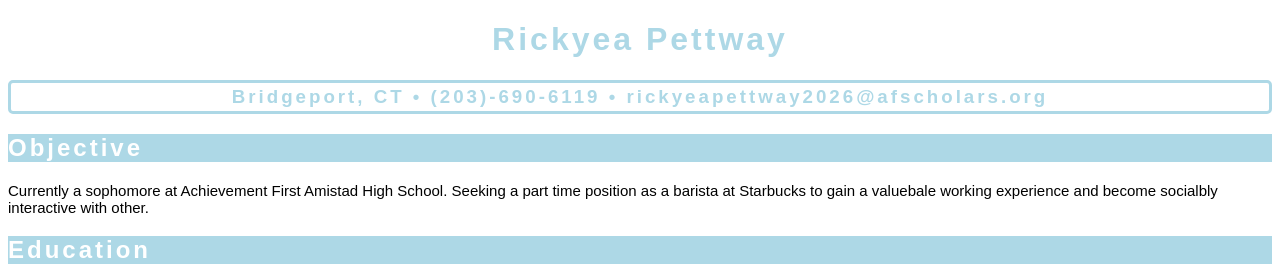
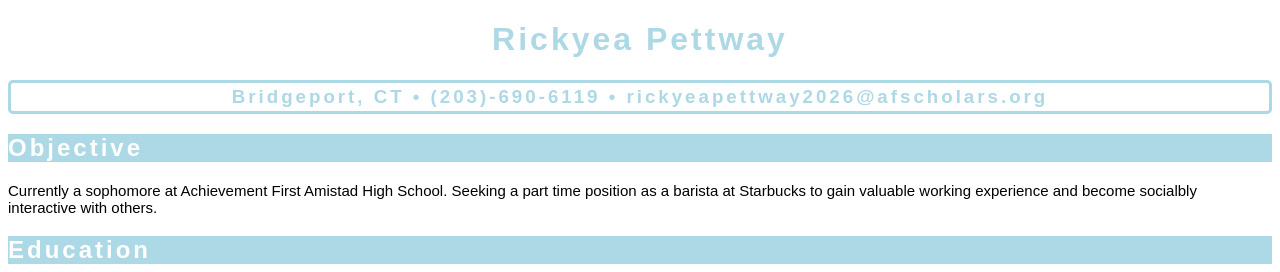
Before and after one commit to rickyea28/Resume, a plain HTML site: page index.html in a window 1280 px wide. Shown: the top 272 px of the page. Drawn offline with Linux system fonts and the light colour scheme.

Commit message:
Update index.html

```diff
--- a/index.html
+++ b/index.html
@@ -12,7 +12,7 @@
   <h1>Rickyea Pettway </h1>
   <h3>Bridgeport, CT • (203)-690-6119 • rickyeapettway2026@afscholars.org</h3>
   <div id="headers"><h2>Objective</h2></div>
-  <p>Currently a sophomore at Achievement First Amistad High School. Seeking a part time position as a barista at Starbucks to gain a valuebale working experience and become socialbly interactive with other.</p>
+  <p>Currently a sophomore at Achievement First Amistad High School. Seeking a part time position as a barista at Starbucks to gain valuable working experience and become socialbly interactive with others.</p>
   <div id="headers"><h2>Education</h2></div>
   <ul>
   <li>Achievement First Amistad High School</li>
```
